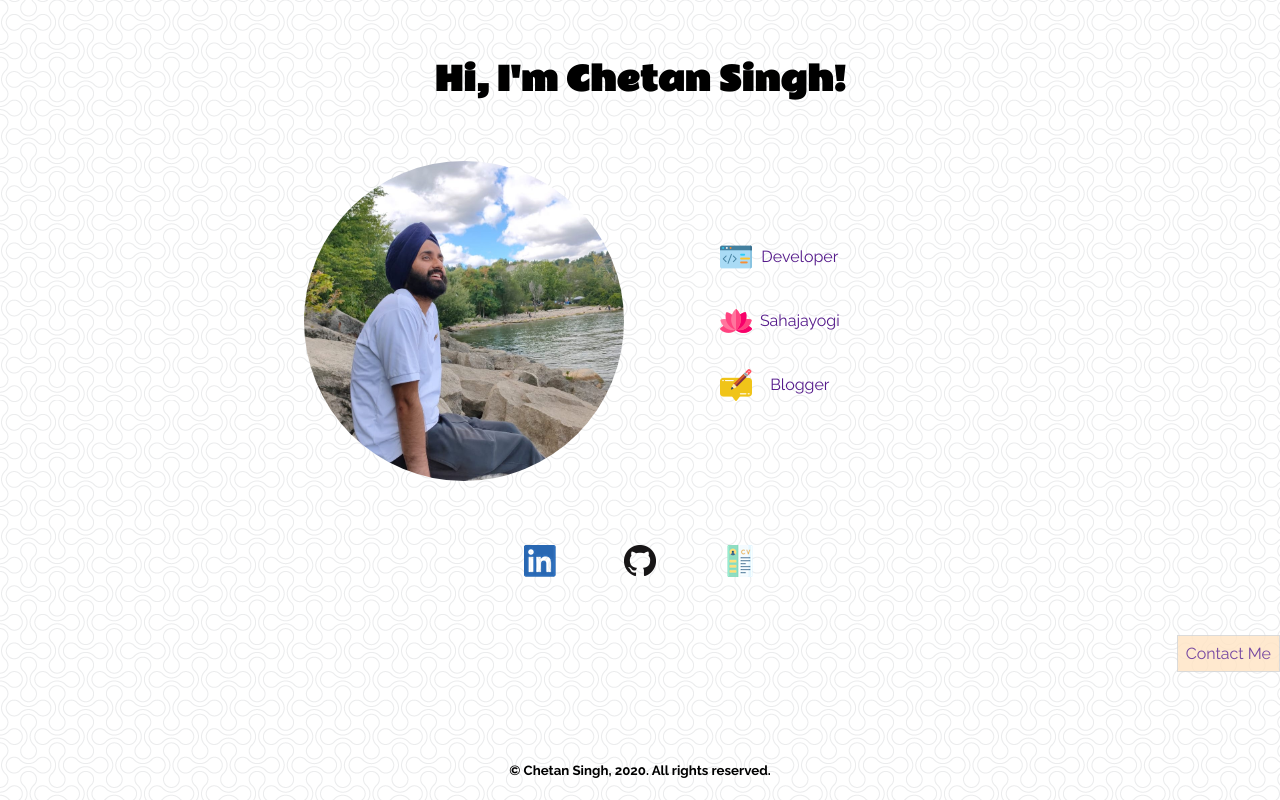
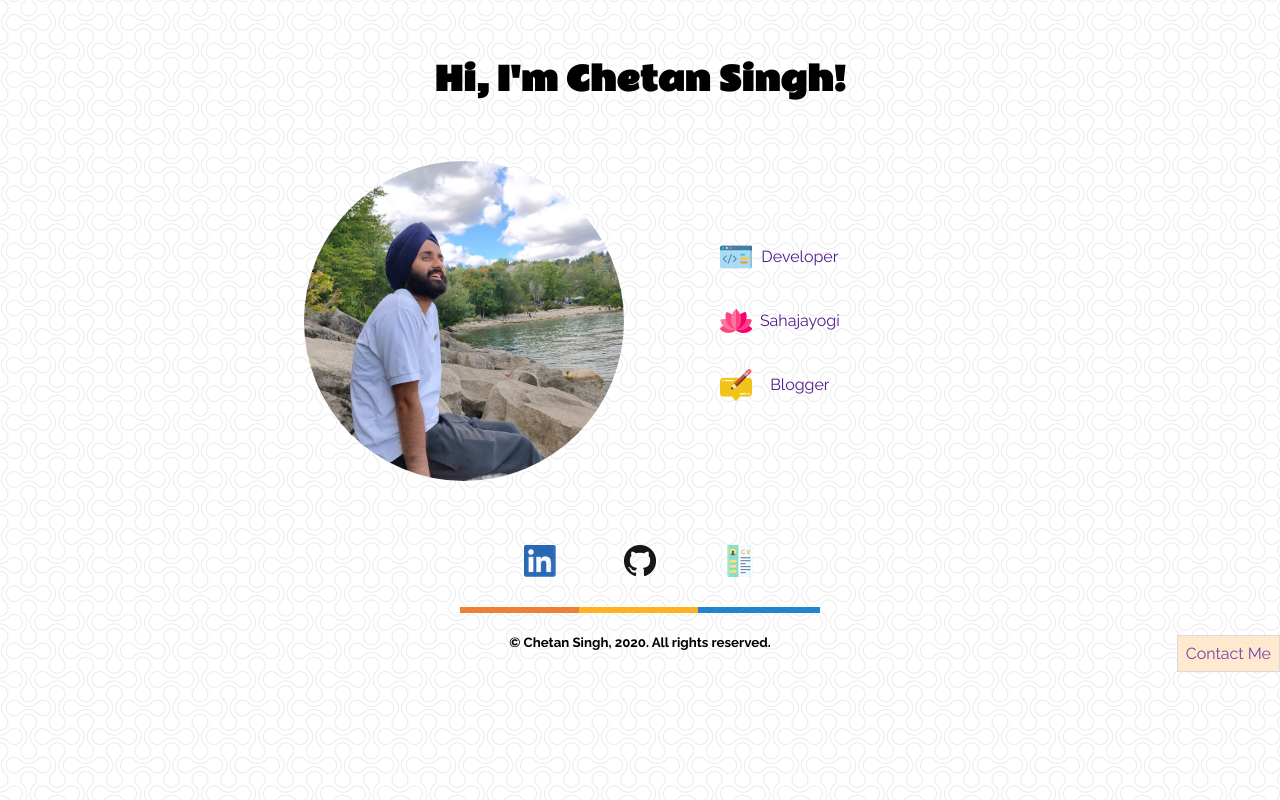
Before and after one commit to chetansinghid/my-website, a plain HTML site: page index.html in a window 1280 px wide. Drawn offline with Linux system fonts and the light colour scheme.

Commit message:
updated home page style

```diff
--- a/css/home.css
+++ b/css/home.css
@@ -19,7 +19,6 @@ body {
     justify-content: center;
     grid-template-columns: repeat(2, 1fr);
     gap: 2em;
-    padding-bottom: 3em;
 }
 
 .main_content div:first-child {
@@ -44,6 +43,21 @@ body {
 
 #profile_image {
     grid-column: 1/3;
+}
+
+#profile_links::after {
+    content: '';
+    height: 6px;
+    position: absolute;
+    left: 0;
+    right: 0;
+    bottom: 0;
+    /* Permalink - use to edit and share this gradient: https://colorzilla.com/gradient-editor/#ed8034+0,ed8034+33,feb123+33,feb123+66,2184cd+66,2184cd+100 */
+    background: rgb(237,128,52); /* Old browsers */
+    background: -moz-linear-gradient(left, rgba(237,128,52,1) 0%, rgba(237,128,52,1) 33%, rgba(254,177,35,1) 33%, rgba(254,177,35,1) 66%, rgba(33,132,205,1) 66%, rgba(33,132,205,1) 100%); /* FF3.6-15 */
+    background: -webkit-linear-gradient(left, rgba(237,128,52,1) 0%,rgba(237,128,52,1) 33%,rgba(254,177,35,1) 33%,rgba(254,177,35,1) 66%,rgba(33,132,205,1) 66%,rgba(33,132,205,1) 100%); /* Chrome10-25,Safari5.1-6 */
+    background: linear-gradient(to right, rgba(237,128,52,1) 0%,rgba(237,128,52,1) 33%,rgba(254,177,35,1) 33%,rgba(254,177,35,1) 66%,rgba(33,132,205,1) 66%,rgba(33,132,205,1) 100%); /* W3C, IE10+, FF16+, Chrome26+, Opera12+, Safari7+ */
+    filter: progid:DXImageTransform.Microsoft.gradient( startColorstr='#ed8034', endColorstr='#2184cd',GradientType=1 ); /* IE6-9 */
 }
 
 #profile_image img {
@@ -71,6 +85,7 @@ body {
     padding: 2em;
     grid-column: 1/3;
     justify-self: center;
+    position: relative;
 }
 
 #profile_links a {
@@ -88,11 +103,8 @@ body {
 }
 
 footer {
-    position: fixed;
-    bottom: 0;
-    width: 100%;
     text-align: center;
-    min-height: 2em;
+    height: 2em;
 }
 
 @media only screen and (min-width: 600px) {
--- a/index.html
+++ b/index.html
@@ -21,7 +21,7 @@
             <div class="main_links"><img src="./resources/logos/notes.png" /><a href="">Blogger</a></div>
         </div>
         <div id="profile_links">
-            <a href=""><img src="./resources/logos/linkedin.png" alt="LinkedIn"/></a>
+            <a href="https://www.linkedin.com/in/chetansinghid/"><img src="./resources/logos/linkedin.png" alt="LinkedIn"/></a>
             <a href=""><img src="./resources/logos/github.png" alt="Github"/></a>
             <a href=""><img src="./resources/logos/resume.png" alt="Resume" /></a>
 
```
